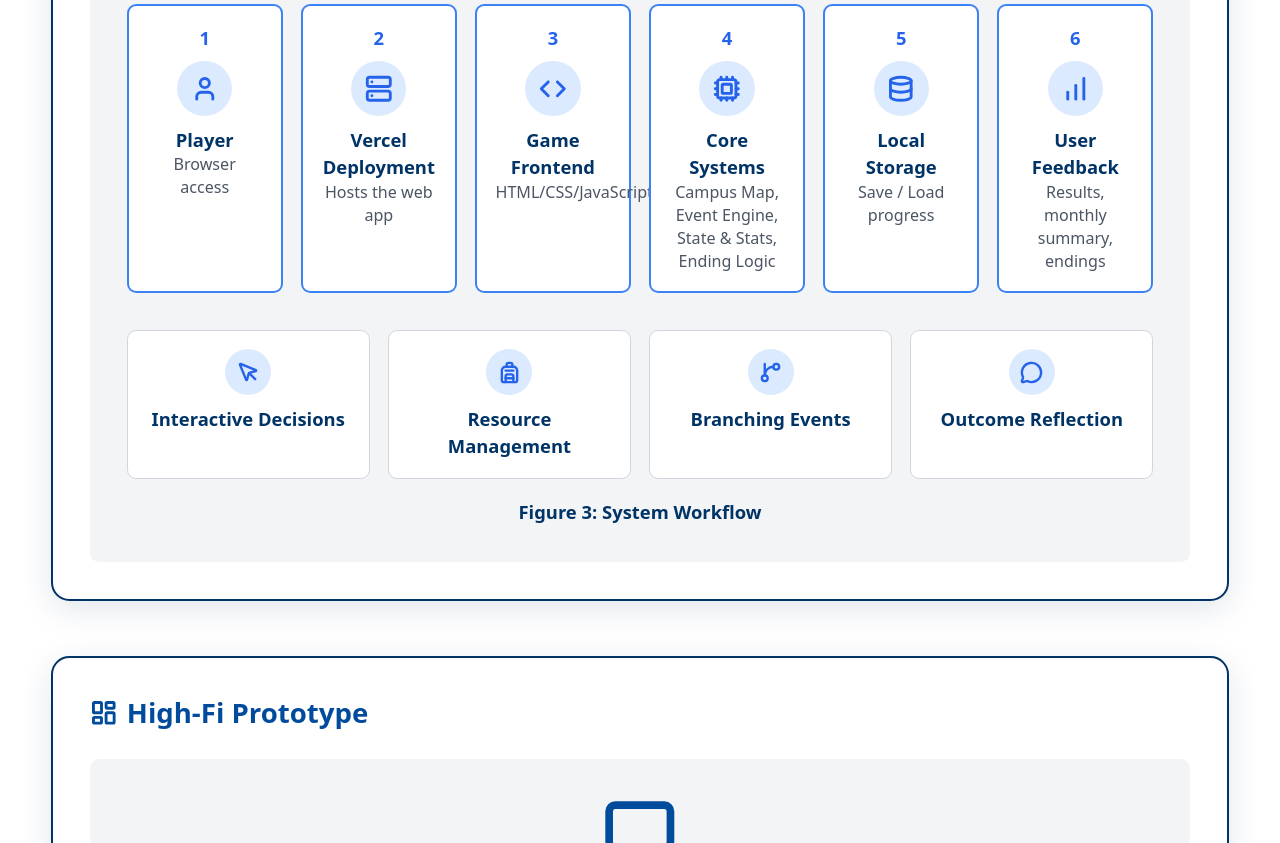
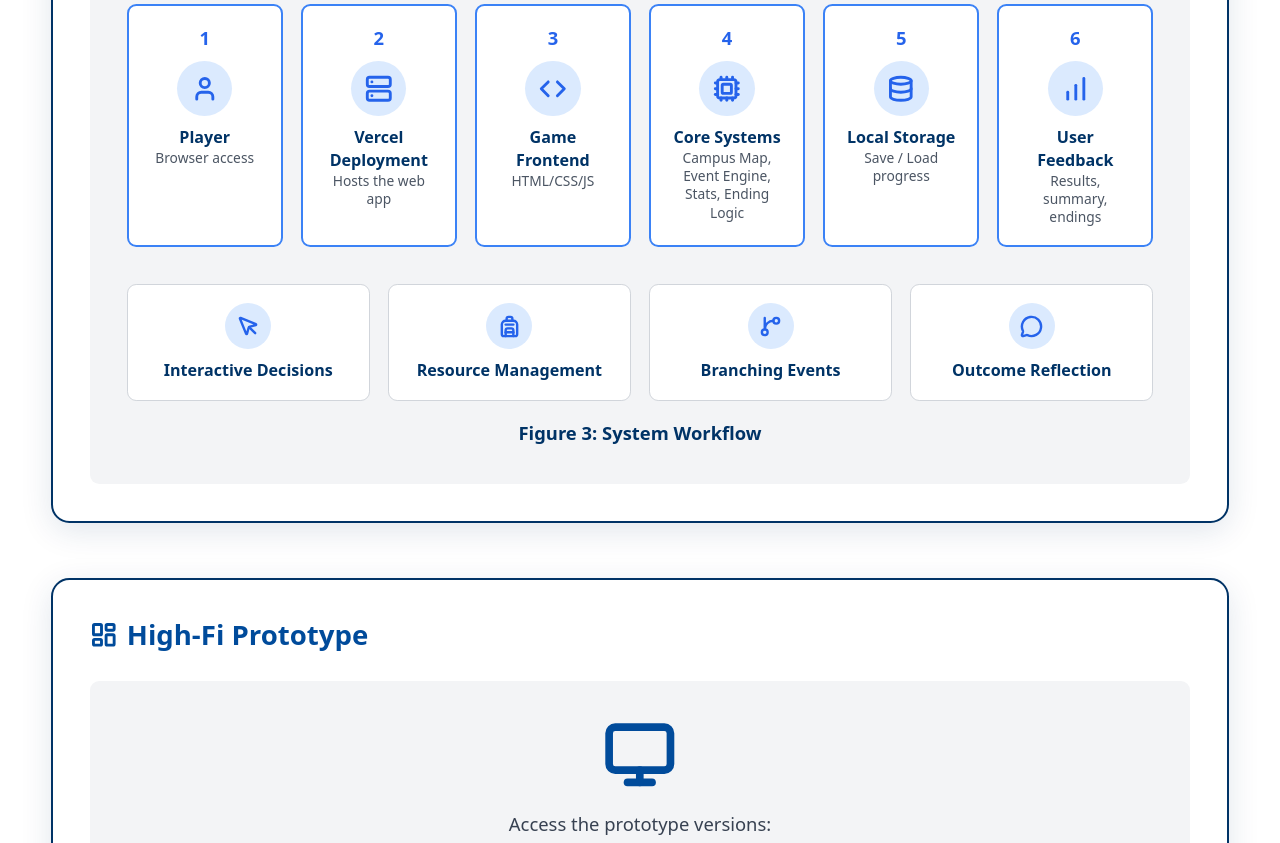
Before and after one commit to China6577/xjtlu-journey-sim, a plain HTML site: page implementation.html in a window 1280 px wide. Shown: the part 1840-2683 px from the top of the page. Drawn offline with nearby package versions, Linux system fonts and the light colour scheme.

Commit message:
change the fonts

```diff
--- a/implementation.html
+++ b/implementation.html
@@ -648,8 +648,8 @@
                                     class="w-12 h-12 bg-blue-100 rounded-full flex items-center justify-center mx-auto mb-2">
                                     <i data-lucide="user" class="w-6 h-6 text-blue-600"></i>
                                 </div>
-                                <h4 class="font-bold text-xjtlu-navy">Player</h4>
-                                <p class="text-sm text-gray-600">Browser access</p>
+                                <h4 class="font-bold text-xjtlu-navy text-sm">Player</h4>
+                                <p class="text-xs text-gray-600">Browser access</p>
                             </div>
 
                             <!-- Step 2 -->
@@ -659,8 +659,8 @@
                                     class="w-12 h-12 bg-blue-100 rounded-full flex items-center justify-center mx-auto mb-2">
                                     <i data-lucide="server" class="w-6 h-6 text-blue-600"></i>
                                 </div>
-                                <h4 class="font-bold text-xjtlu-navy">Vercel Deployment</h4>
-                                <p class="text-sm text-gray-600">Hosts the web app</p>
+                                <h4 class="font-bold text-xjtlu-navy text-sm">Vercel Deployment</h4>
+                                <p class="text-xs text-gray-600">Hosts the web app</p>
                             </div>
 
                             <!-- Step 3 -->
@@ -670,8 +670,8 @@
                                     class="w-12 h-12 bg-blue-100 rounded-full flex items-center justify-center mx-auto mb-2">
                                     <i data-lucide="code" class="w-6 h-6 text-blue-600"></i>
                                 </div>
-                                <h4 class="font-bold text-xjtlu-navy">Game Frontend</h4>
-                                <p class="text-sm text-gray-600">HTML/CSS/JavaScript</p>
+                                <h4 class="font-bold text-xjtlu-navy text-sm">Game Frontend</h4>
+                                <p class="text-xs text-gray-600">HTML/CSS/JS</p>
                             </div>
 
                             <!-- Step 4 -->
@@ -681,9 +681,8 @@
                                     class="w-12 h-12 bg-blue-100 rounded-full flex items-center justify-center mx-auto mb-2">
                                     <i data-lucide="cpu" class="w-6 h-6 text-blue-600"></i>
                                 </div>
-                                <h4 class="font-bold text-xjtlu-navy">Core Systems</h4>
-                                <p class="text-sm text-gray-600">Campus Map, Event Engine, State & Stats, Ending Logic
-                                </p>
+                                <h4 class="font-bold text-xjtlu-navy text-sm">Core Systems</h4>
+                                <p class="text-xs text-gray-600">Campus Map, Event Engine, Stats, Ending Logic</p>
                             </div>
 
                             <!-- Step 5 -->
@@ -693,8 +692,8 @@
                                     class="w-12 h-12 bg-blue-100 rounded-full flex items-center justify-center mx-auto mb-2">
                                     <i data-lucide="database" class="w-6 h-6 text-blue-600"></i>
                                 </div>
-                                <h4 class="font-bold text-xjtlu-navy">Local Storage</h4>
-                                <p class="text-sm text-gray-600">Save / Load progress</p>
+                                <h4 class="font-bold text-xjtlu-navy text-sm">Local Storage</h4>
+                                <p class="text-xs text-gray-600">Save / Load progress</p>
                             </div>
 
                             <!-- Step 6 -->
@@ -704,8 +703,8 @@
                                     class="w-12 h-12 bg-blue-100 rounded-full flex items-center justify-center mx-auto mb-2">
                                     <i data-lucide="bar-chart" class="w-6 h-6 text-blue-600"></i>
                                 </div>
-                                <h4 class="font-bold text-xjtlu-navy">User Feedback</h4>
-                                <p class="text-sm text-gray-600">Results, monthly summary, endings</p>
+                                <h4 class="font-bold text-xjtlu-navy text-sm">User Feedback</h4>
+                                <p class="text-xs text-gray-600">Results, summary, endings</p>
                             </div>
                         </div>
 
@@ -717,7 +716,7 @@
                                     class="w-10 h-10 bg-blue-100 rounded-full flex items-center justify-center mx-auto mb-2">
                                     <i data-lucide="mouse-pointer" class="w-5 h-5 text-blue-600"></i>
                                 </div>
-                                <h5 class="font-bold text-xjtlu-navy">Interactive Decisions</h5>
+                                <h5 class="font-bold text-xjtlu-navy text-sm">Interactive Decisions</h5>
                             </div>
 
                             <!-- Feature 2 -->
@@ -726,7 +725,7 @@
                                     class="w-10 h-10 bg-blue-100 rounded-full flex items-center justify-center mx-auto mb-2">
                                     <i data-lucide="backpack" class="w-5 h-5 text-blue-600"></i>
                                 </div>
-                                <h5 class="font-bold text-xjtlu-navy">Resource Management</h5>
+                                <h5 class="font-bold text-xjtlu-navy text-sm">Resource Management</h5>
                             </div>
 
                             <!-- Feature 3 -->
@@ -735,7 +734,7 @@
                                     class="w-10 h-10 bg-blue-100 rounded-full flex items-center justify-center mx-auto mb-2">
                                     <i data-lucide="git-branch" class="w-5 h-5 text-blue-600"></i>
                                 </div>
-                                <h5 class="font-bold text-xjtlu-navy">Branching Events</h5>
+                                <h5 class="font-bold text-xjtlu-navy text-sm">Branching Events</h5>
                             </div>
 
                             <!-- Feature 4 -->
@@ -744,7 +743,7 @@
                                     class="w-10 h-10 bg-blue-100 rounded-full flex items-center justify-center mx-auto mb-2">
                                     <i data-lucide="message-circle" class="w-5 h-5 text-blue-600"></i>
                                 </div>
-                                <h5 class="font-bold text-xjtlu-navy">Outcome Reflection</h5>
+                                <h5 class="font-bold text-xjtlu-navy text-sm">Outcome Reflection</h5>
                             </div>
                         </div>
 
```
Also changed, not shown: prototype.html (+0 -8 lines).
